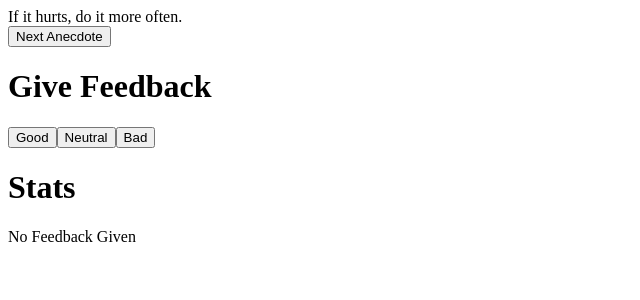
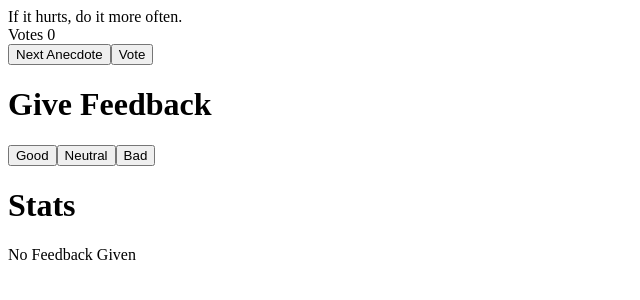
Before and after one commit to patrickrooney09/fsoex1.6-1.14, a React (Vite) app: page / in a window 1280 px wide. Shown: the top 300 px of the page, without its empty margins (0-640 px from the left). Built offline with nearby package versions, Linux system fonts and the light colour scheme.

Commit message:
1.13 done

```diff
--- a/src/App.jsx
+++ b/src/App.jsx
@@ -3,6 +3,20 @@ import Statistics from "./Statistics";
 import Button from "./Button";
 
 const App = () => {
+  const anecdotes = [
+    "If it hurts, do it more often.",
+    "Adding manpower to a late software project makes it later!",
+    "The first 90 percent of the code accounts for the first 10 percent of the development time...The remaining 10 percent of the code accounts for the other 90 percent of the development time.",
+    "Any fool can write code that a computer can understand. Good programmers write code that humans can understand.",
+    "Premature optimization is the root of all evil.",
+    "Debugging is twice as hard as writing the code in the first place. Therefore, if you write the code as cleverly as possible, you are, by definition, not smart enough to debug it.",
+    "Programming without an extremely heavy use of console.log is same as if a doctor would refuse to use x-rays or blood tests when diagnosing patients.",
+    "The only way to go fast, is to go well.",
+  ];
+
+  const [votes, setVotes] = useState(new Uint8Array(anecdotes.length));
+
+  // increment the property 2 value by one
   // save clicks of each button to its own state
   const [good, setGood] = useState(0);
   const [neutral, setNeutral] = useState(0);
@@ -16,20 +30,11 @@ const App = () => {
   function getRandomInt(min, max) {
     return Math.floor(Math.random() * (max - min + 1)) + min;
   }
-  const anecdotes = [
-    "If it hurts, do it more often.",
-    "Adding manpower to a late software project makes it later!",
-    "The first 90 percent of the code accounts for the first 10 percent of the development time...The remaining 10 percent of the code accounts for the other 90 percent of the development time.",
-    "Any fool can write code that a computer can understand. Good programmers write code that humans can understand.",
-    "Premature optimization is the root of all evil.",
-    "Debugging is twice as hard as writing the code in the first place. Therefore, if you write the code as cleverly as possible, you are, by definition, not smart enough to debug it.",
-    "Programming without an extremely heavy use of console.log is same as if a doctor would refuse to use x-rays or blood tests when diagnosing patients.",
-    "The only way to go fast, is to go well.",
-  ];
-
+  console.log(selected);
   return (
     <div>
       <div>{anecdotes[selected]}</div>
+      <div>Votes {votes[selected]}</div>
       <button
         onClick={() => {
           const random = getRandomInt(0, anecdotes.length - 1);
@@ -37,6 +42,15 @@ const App = () => {
         }}
       >
         Next Anecdote
+      </button>
+      <button
+        onClick={() => {
+          let copy = [...votes];
+          copy[selected] += 1;
+          setVotes(copy);
+        }}
+      >
+        Vote
       </button>
       <h1>Give Feedback</h1>
       <Button
```
